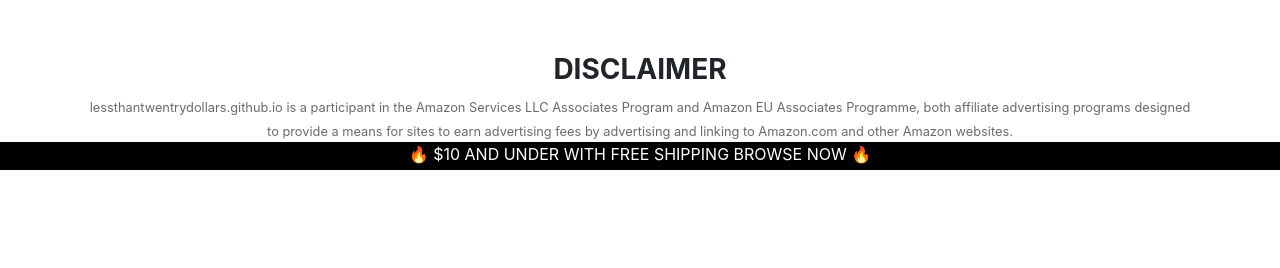
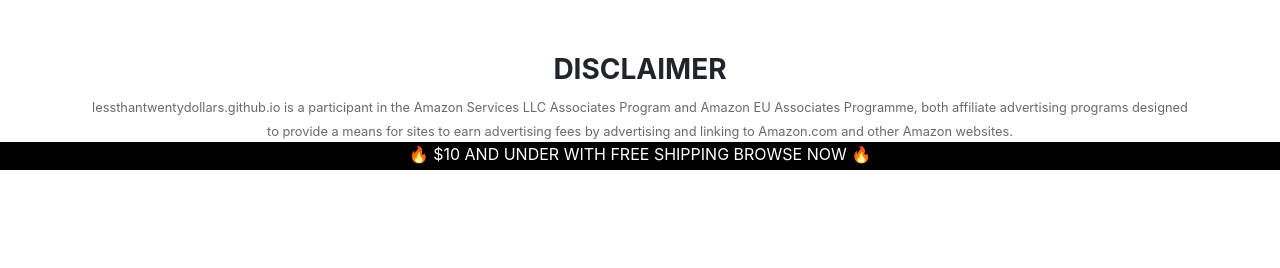
Before and after one commit to lessthantwentydollars/lessthantwentydollars.github.io, a Jekyll site: the page built from index.html, in a window 1280 px wide. Shown: the part 730-998 px from the top of the page. Built offline with Jekyll 4.4.1, drawn with Linux system fonts in a browser that asks for light colours; emoji names are drawn with the system emoji font.

Commit message:
fix bad url in configs

```diff
--- a/_config.yml
+++ b/_config.yml
@@ -5,7 +5,7 @@
 description: >- # this means to ignore newlines until "baseurl:"
   Cool shit you can buy for less than twenty dollars, no bullshit. The best products on amazon for less than 20$ .
 baseurl: "" # the subpath of your site, e.g. /blog
-url: "lessthantwentrydollars.github.io" # the base hostname & protocol for your site, e.g. http://example.com
+url: "lessthantwentydollars.github.io" # the base hostname & protocol for your site, e.g. http://example.com
 twitter:
   username: peisop
 lang: english
```
Also changed, not shown: 6 other files.
